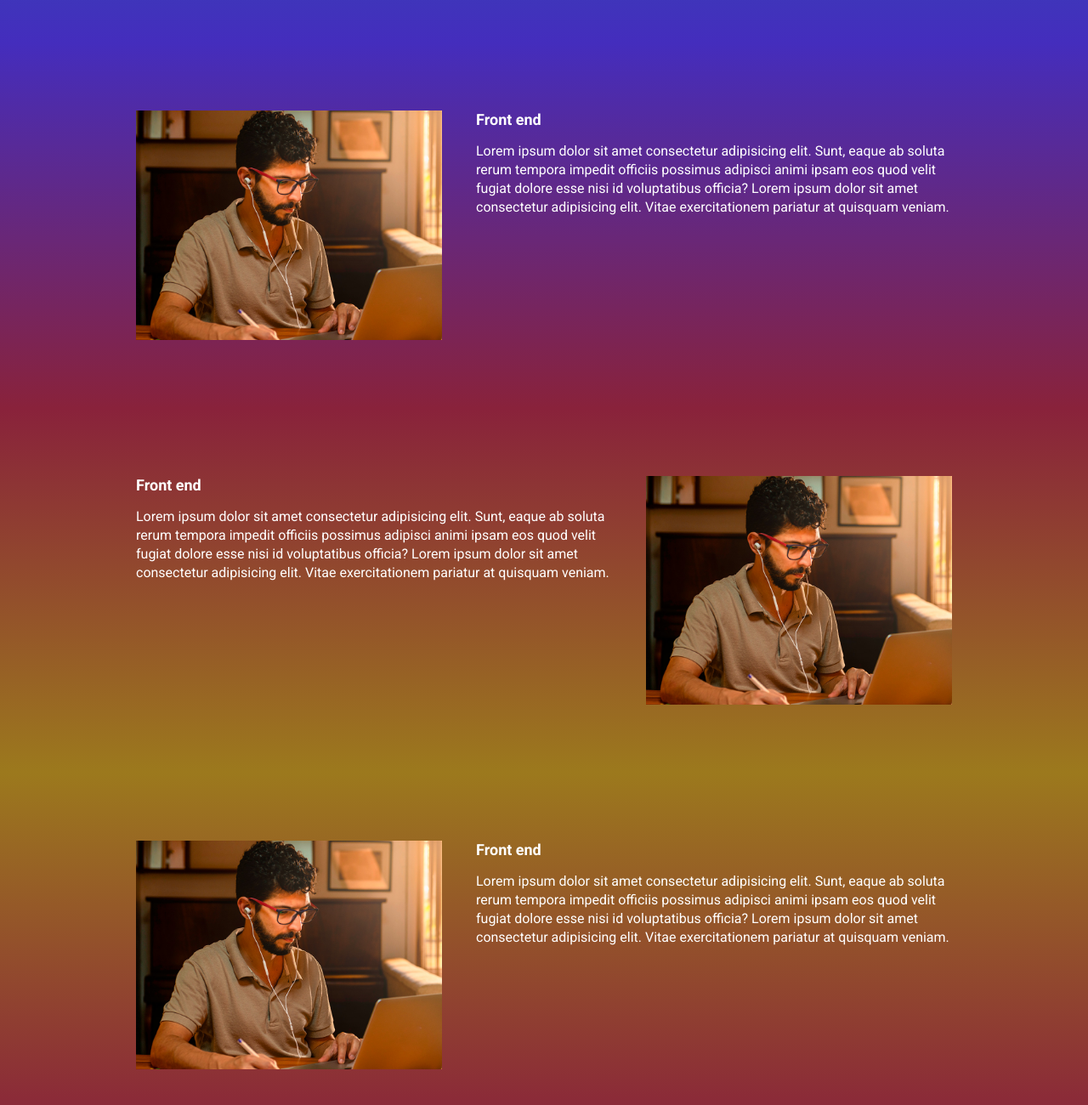
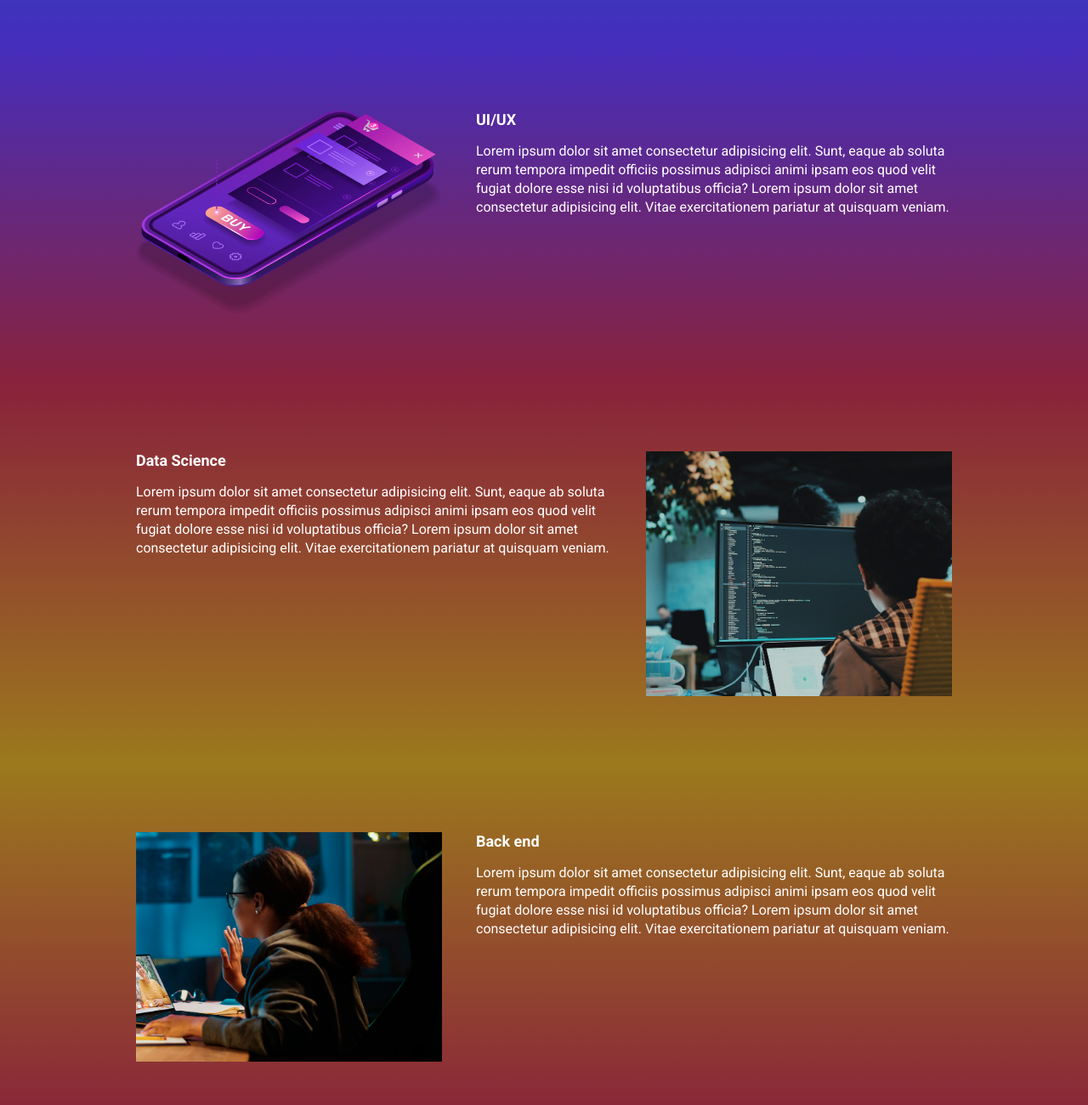
Before and after one commit to miguel11065/ebac_tech_talks, a website built with Parcel: page src/index.html in a window 1280 px wide. Shown: the part 940-2240 px from the top of the page at 85% size. Built offline with nearby package versions, Linux system fonts and the light colour scheme.

Commit message:
atualizando as imagens

```diff
--- a/src/index.html
+++ b/src/index.html
@@ -52,34 +52,34 @@
     <section class="event event--ux-ui event--image-left">
         <div class="container" data-aos="fade-left">
             <div class="event__details">
-                <h2 class="event__details__title">Front end</h2>
+                <h2 class="event__details__title">UI/UX</h2>
                 <p class="event__details__description">
                     Lorem ipsum dolor sit amet consectetur adipisicing elit. Sunt, eaque ab soluta rerum tempora impedit officiis possimus adipisci animi ipsam eos quod velit fugiat dolore esse nisi id voluptatibus officia? Lorem ipsum dolor sit amet consectetur adipisicing elit. Vitae exercitationem pariatur at quisquam veniam.
                 </p>
             </div>
-            <img class="event__image" src="./images/frontend.png" alt="front end">
+            <img class="event__image" src="./images/ui-ux.png" alt="UI/UX">
         </div>
     </section>
     <section class="event event--data-science">
         <div class="container" data-aos="fade-right">
             <div class="event__details">
-                <h2 class="event__details__title">Front end</h2>
+                <h2 class="event__details__title">Data Science</h2>
                 <p class="event__details__description">
                     Lorem ipsum dolor sit amet consectetur adipisicing elit. Sunt, eaque ab soluta rerum tempora impedit officiis possimus adipisci animi ipsam eos quod velit fugiat dolore esse nisi id voluptatibus officia? Lorem ipsum dolor sit amet consectetur adipisicing elit. Vitae exercitationem pariatur at quisquam veniam.
                 </p>
             </div>
-            <img class="event__image" src="./images/frontend.png" alt="front end">
+            <img class="event__image" src="./images/data.png" alt="Data Science">
         </div>
     </section>
     <section class="event event--backend event--image-left">
         <div class="container" data-aos="fade-left">
             <div class="event__details">
-                <h2 class="event__details__title">Front end</h2>
+                <h2 class="event__details__title">Back end</h2>
                 <p class="event__details__description">
                     Lorem ipsum dolor sit amet consectetur adipisicing elit. Sunt, eaque ab soluta rerum tempora impedit officiis possimus adipisci animi ipsam eos quod velit fugiat dolore esse nisi id voluptatibus officia? Lorem ipsum dolor sit amet consectetur adipisicing elit. Vitae exercitationem pariatur at quisquam veniam.
                 </p>
             </div>
-            <img class="event__image" src="./images/frontend.png" alt="front end">
+            <img class="event__image" src="./images/backend.png" alt="Back end">
         </div>
     </section>
 
```
